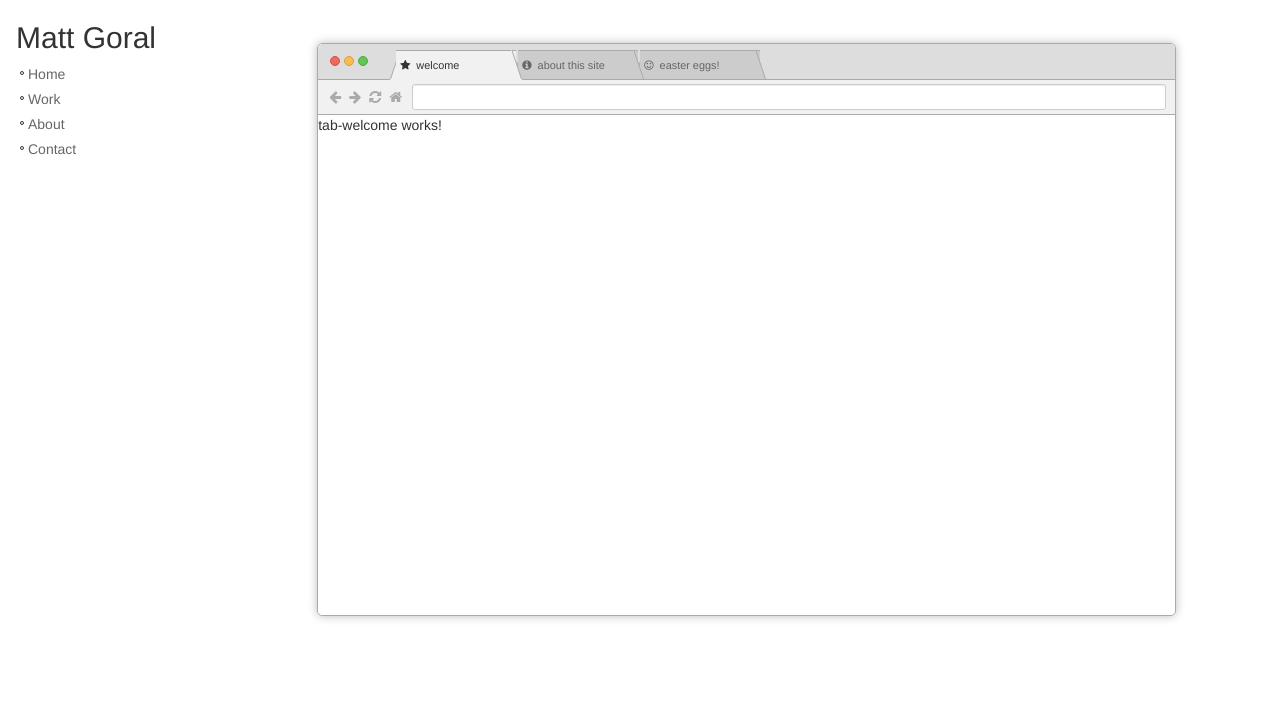
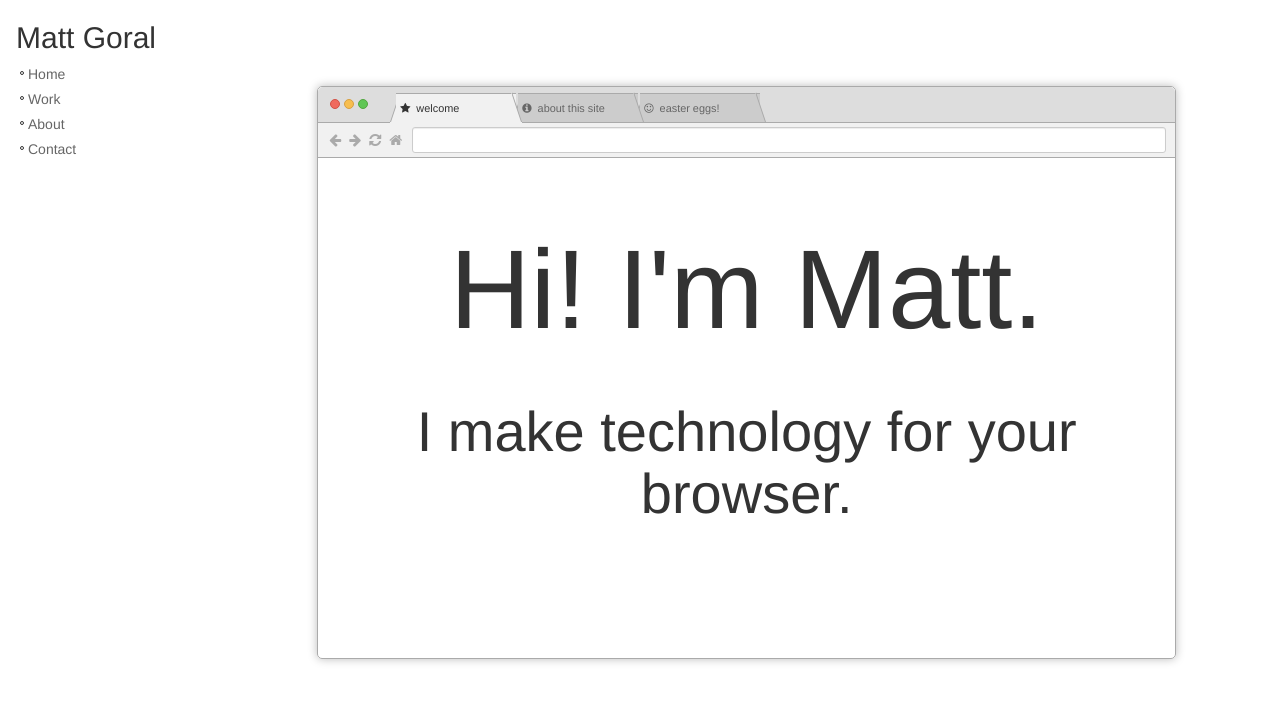
Before and after one commit to mattgoral/mattgoral.github.io, an Angular app: page / in a window 1280 px wide. Shown: the top 702 px of the page. Built offline with nearby package versions, Linux system fonts and the light colour scheme.

Commit message:
add static content to tabs

```diff
--- a/src/app/app.component.scss
+++ b/src/app/app.component.scss
@@ -12,7 +12,7 @@ $bullet-end-size: 8px;
 $bullet-container-size: 12px;
 $bullet-transition: .2s;
 
-app-root {
+body {
 	font-family: 'Lato', sans-serif;
 }
 
--- a/src/app/home/home.component.html
+++ b/src/app/home/home.component.html
@@ -6,7 +6,6 @@
 				<div class="browser-button yellow"></div>
 				<div class="browser-button green"></div>
 				<div class="tabs">
-
 					<div class="tab" *ngFor="let tab of tabs" (click)="selectTab(tab)" [class.active]="tab.active">
 						<div class="tab-angle left-angle"></div>
 						<div class="tab-body">
@@ -19,7 +18,6 @@
 					</div>
 
 				</div>
-
 			</div>
 			<div class="url-bar">
 				<div class="url-buttons">
--- a/src/app/home/home.component.scss
+++ b/src/app/home/home.component.scss
@@ -20,7 +20,7 @@ $tab-angle: 10px;
 		border: 1px solid #aaa;
 		border-radius: $browser-border-radius;
 		box-shadow: 0 0 10px #bbb;
-		margin-top: 5%;
+		margin-top: 10%;
 
 		.browser-header {
 			background: $browser-header-color;
@@ -66,6 +66,7 @@ $tab-angle: 10px;
 			position: relative;
 			vertical-align: top;
 			z-index: 0;
+			&:hover { cursor: pointer; }
 
 			.tab-body, .tab-text, .tab-angle { display: inline-block; }
 
--- a/src/app/tab-about-site/tab-about-site.component.html
+++ b/src/app/tab-about-site/tab-about-site.component.html
@@ -1,3 +1,4 @@
-<p>
-  tab-about-site works!
-</p>
+<div id="about-site-container" class="container-fluid">
+<h1>About This Site</h1>
+<h3>This site was built using Angular 2 to demonstrate a fast and smooth user experience with only one page load.  All user interface components are made purely with css for speed and clarity.</h3>
+</div>
--- a/src/app/tab-about-site/tab-about-site.component.scss
+++ b/src/app/tab-about-site/tab-about-site.component.scss
@@ -0,0 +1,7 @@
+@import "../app.component";
+
+#about-site-container {
+	padding: 10%;
+
+	h3 { line-height: 1.5em; }
+}
--- a/src/app/tab-easter-eggs/tab-easter-eggs.component.html
+++ b/src/app/tab-easter-eggs/tab-easter-eggs.component.html
@@ -1,3 +1,3 @@
-<p>
-  tab-easter-eggs works!
-</p>
+<div id="easter-egg-container" class="container-fluid">
+	<p>Easter Eggs!</p>
+</div>
--- a/src/app/tab-easter-eggs/tab-easter-eggs.component.scss
+++ b/src/app/tab-easter-eggs/tab-easter-eggs.component.scss
@@ -0,0 +1 @@
+@import "../app.component";
--- a/src/app/tab-welcome/tab-welcome.component.html
+++ b/src/app/tab-welcome/tab-welcome.component.html
@@ -1,3 +1,4 @@
-<p>
-  tab-welcome works!
-</p>
+<div id="welcome-container">
+	<h1 class="hello">Hi!  I'm Matt.</h1>
+	<h1 class="tagline">I make technology for your browser.</h1>
+</div>
--- a/src/app/tab-welcome/tab-welcome.component.scss
+++ b/src/app/tab-welcome/tab-welcome.component.scss
@@ -0,0 +1,11 @@
+@import "../app.component";
+
+#welcome-container {
+	padding: 50px;
+	text-align: center;
+	.hello {
+		font-size: 8em;
+		margin-bottom: 50px;
+	}
+	.tagline { font-size: 4em; }
+}
```
